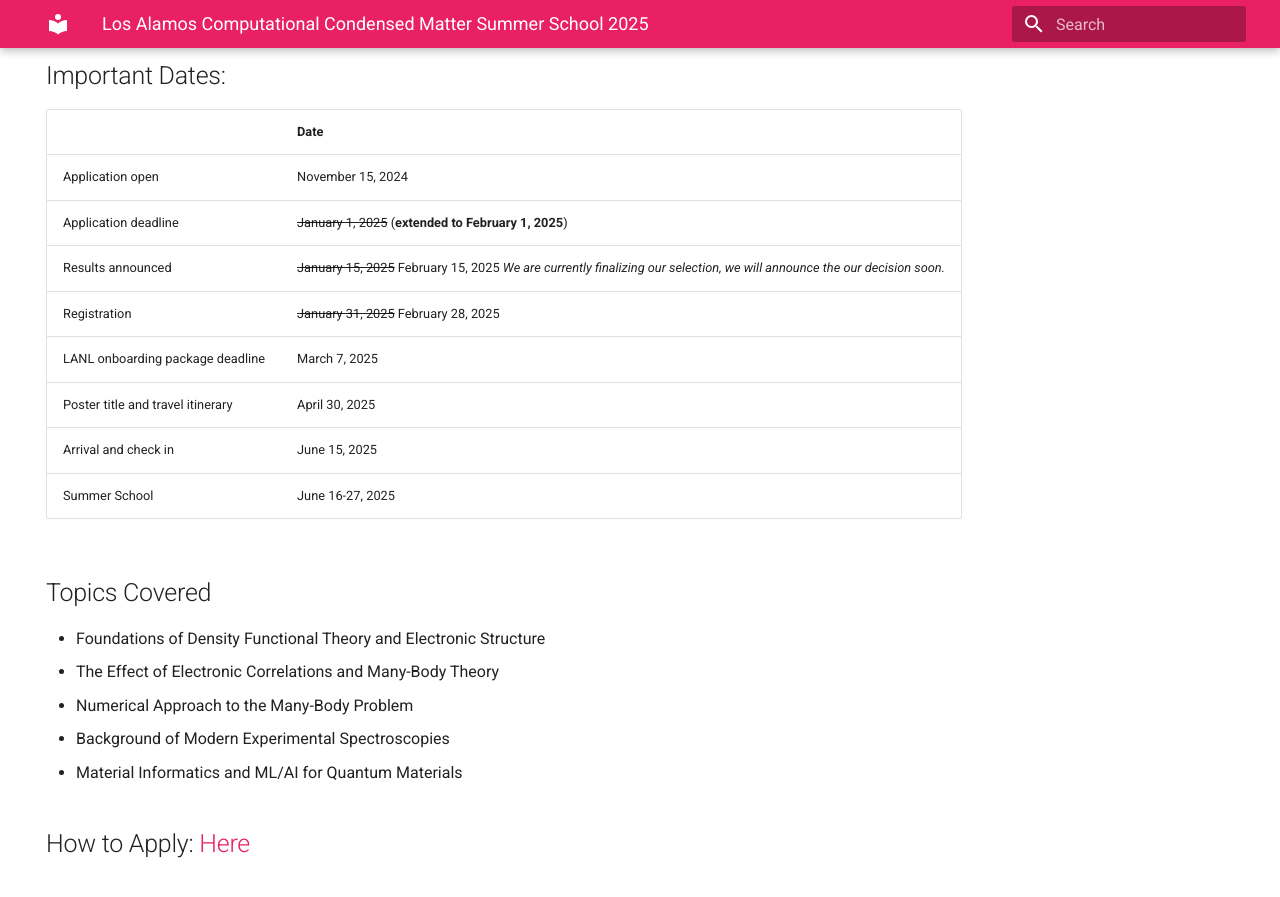
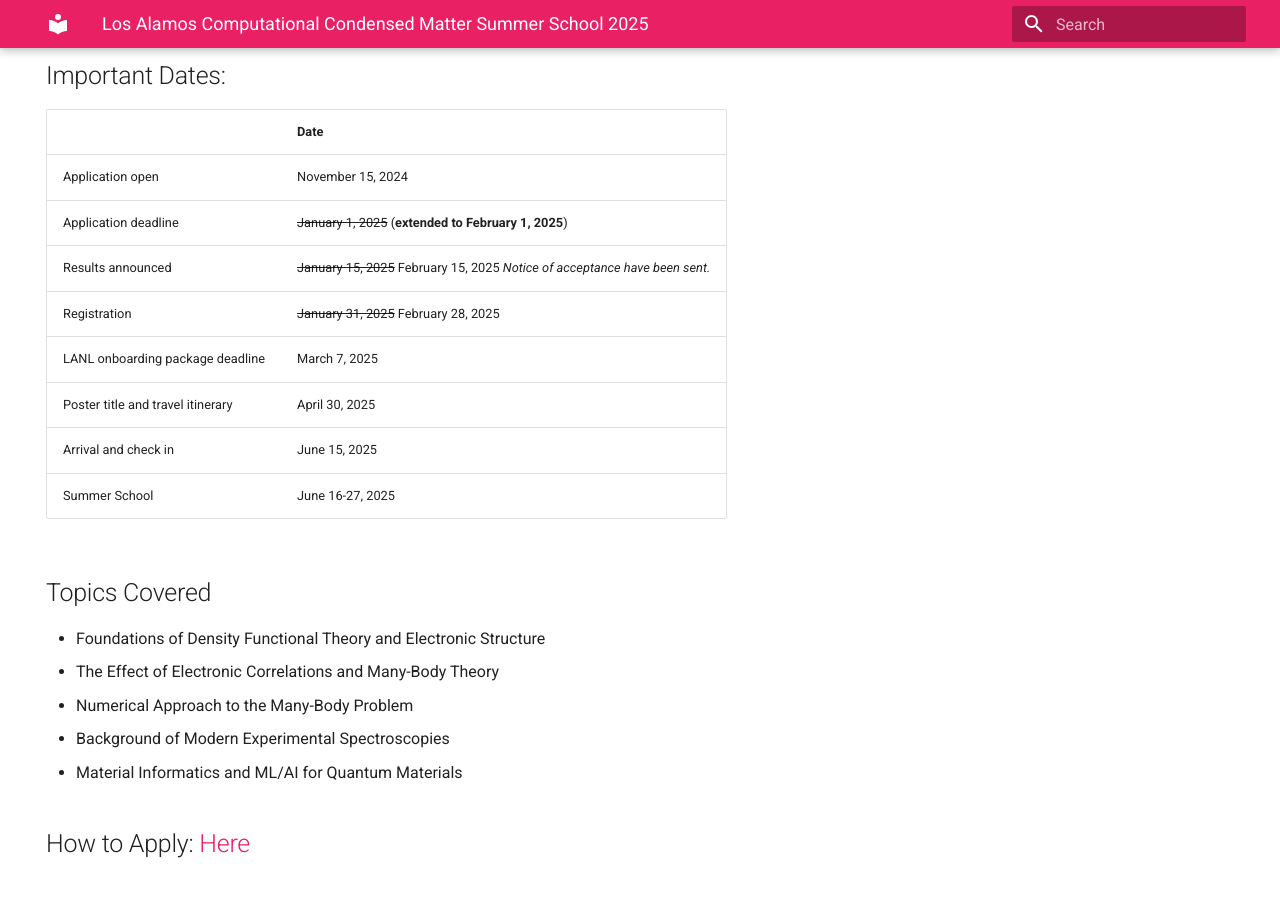
Before and after one commit to LACCMSS/2025, an MkDocs documentation site: the page built from docs/index.md, in a window 1280 px wide and 900 px high, scrolled down 1209 px. Shown: the top 897 px of the window. Built offline with MkDocs 1.6.1 and Material for MkDocs 9.7.7, drawn with Linux system fonts in a browser that asks for light colours.

Commit message:
Update index.md

```diff
--- a/docs/index.md
+++ b/docs/index.md
@@ -30,7 +30,7 @@ Travel, room, and board will be provided.
 |-------|------|
 | Application open | November 15, 2024 |
 | Application deadline | <s>January 1, 2025</s> (**extended to February 1, 2025**)|
-| Results announced | <s>January 15, 2025</s> February 15, 2025 <i style="text-color:Tomato;">We are currently finalizing our selection, we will announce the our decision soon.</i>|
+| Results announced | <s>January 15, 2025</s> February 15, 2025 <i style="text-color:Tomato;">Notice of acceptance have been sent.</i>|
 | Registration | <s>January 31, 2025</s> February 28, 2025 |
 | LANL onboarding package deadline | March 7, 2025 |
 | Poster title and travel itinerary | April 30, 2025 |
```
